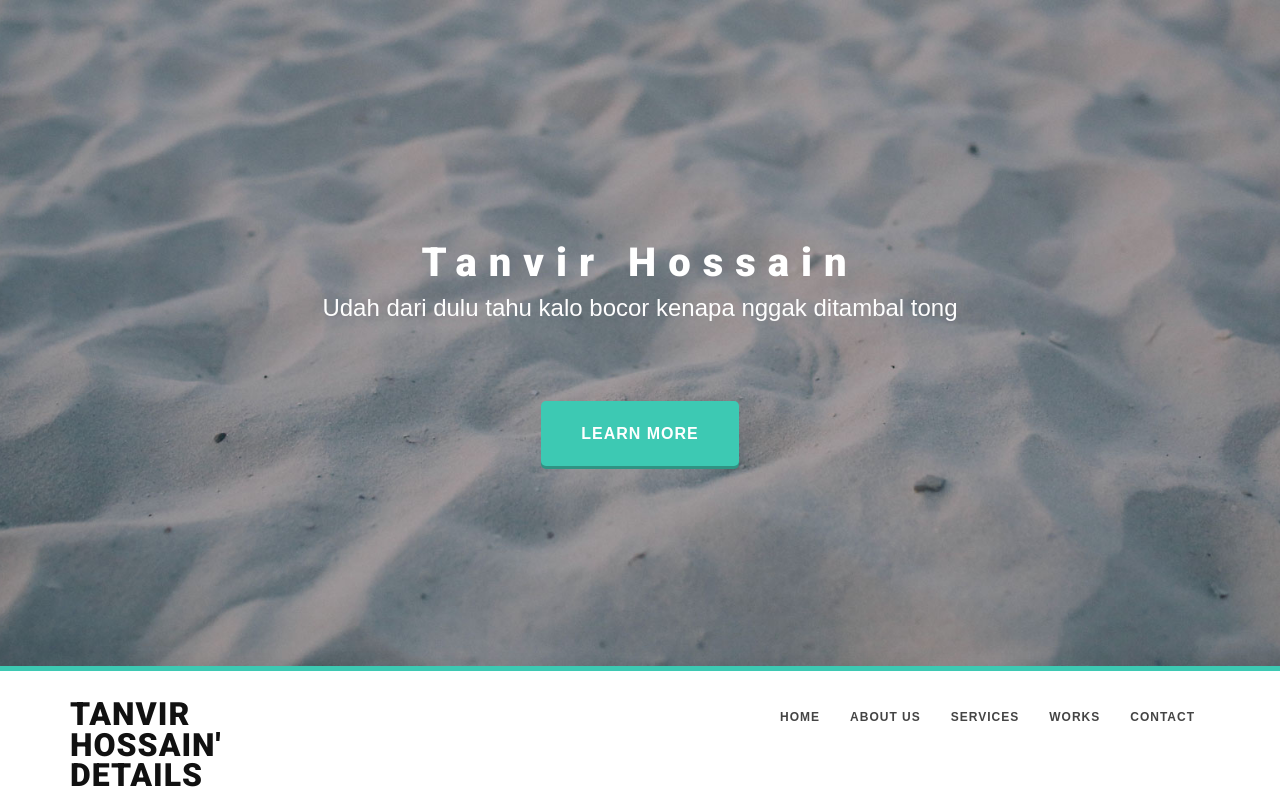
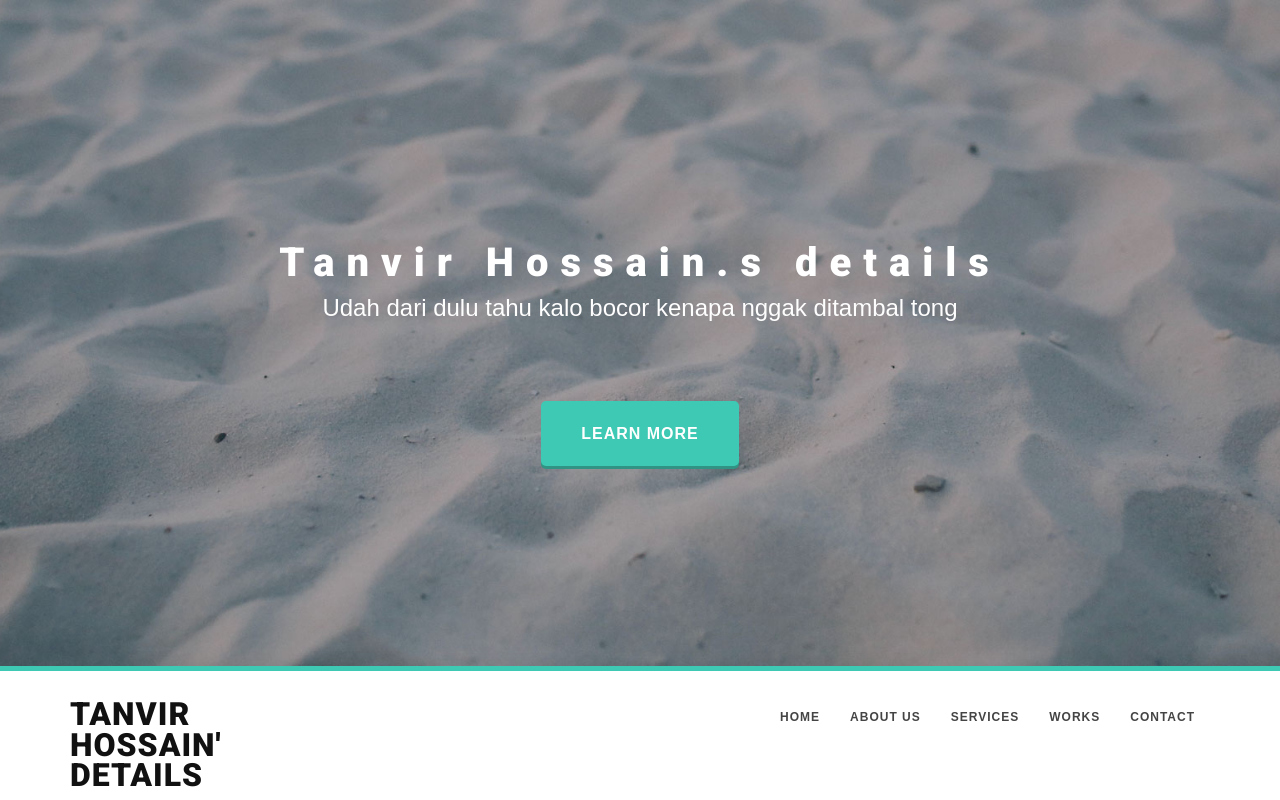
Before and after one commit to tanvir1990/tanvir1990.github.io, a plain HTML site: page index.html in a window 1280 px wide. Shown: the top 800 px of the page. Drawn offline with nearby package versions, Linux system fonts and the light colour scheme; a web font is replaced by a local one.

Commit message:
dfdf
jhfd

```diff
--- a/index.html
+++ b/index.html
@@ -32,7 +32,7 @@
               <div class="row">
                 <div class="col-md-8 col-md-offset-2 text-center inner">
 					<div class="animatedParent">
-						<h1 class="animated fadeInDown">Tanvir Hossain</h1>
+						<h1 class="animated fadeInDown">Tanvir Hossain.s details</h1>
 						<p class="animated fadeInUp">Udah dari dulu tahu kalo bocor kenapa nggak ditambal tong</p>
 					</div>
 			   </div>
```
